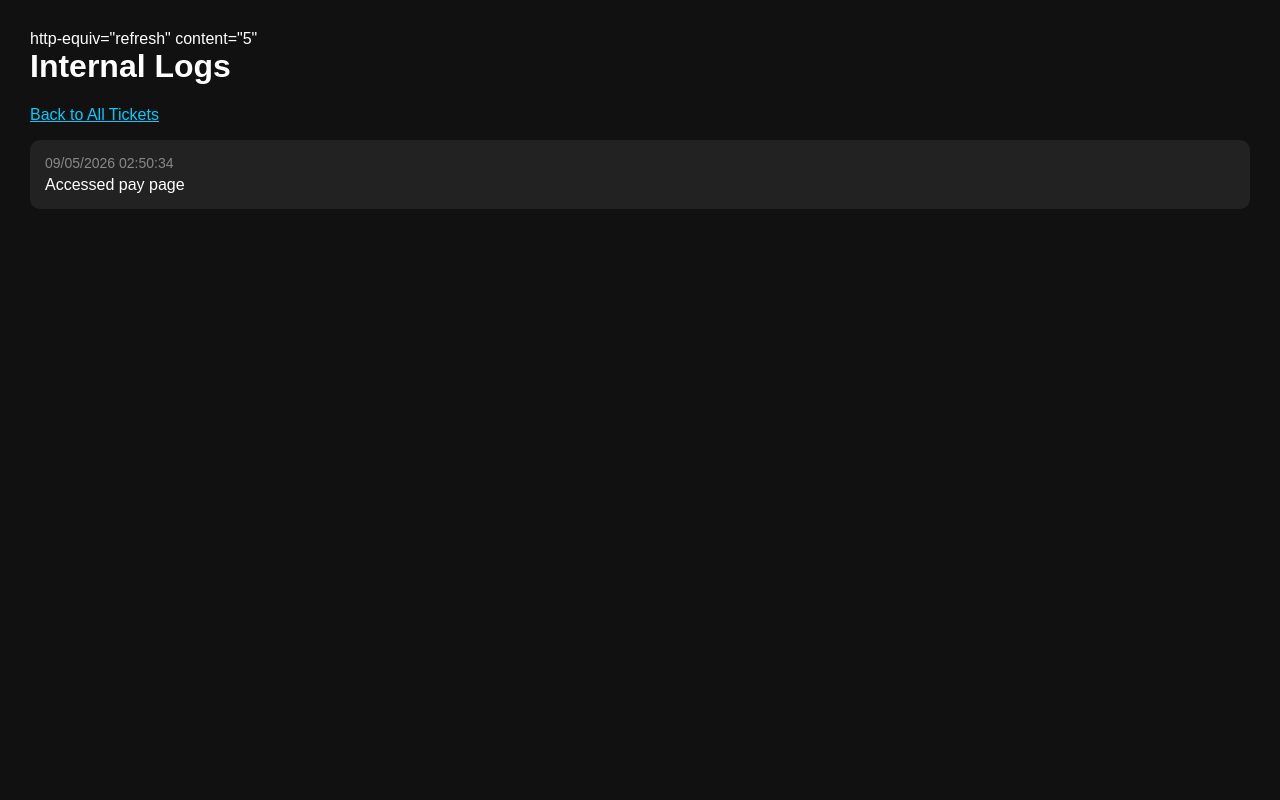
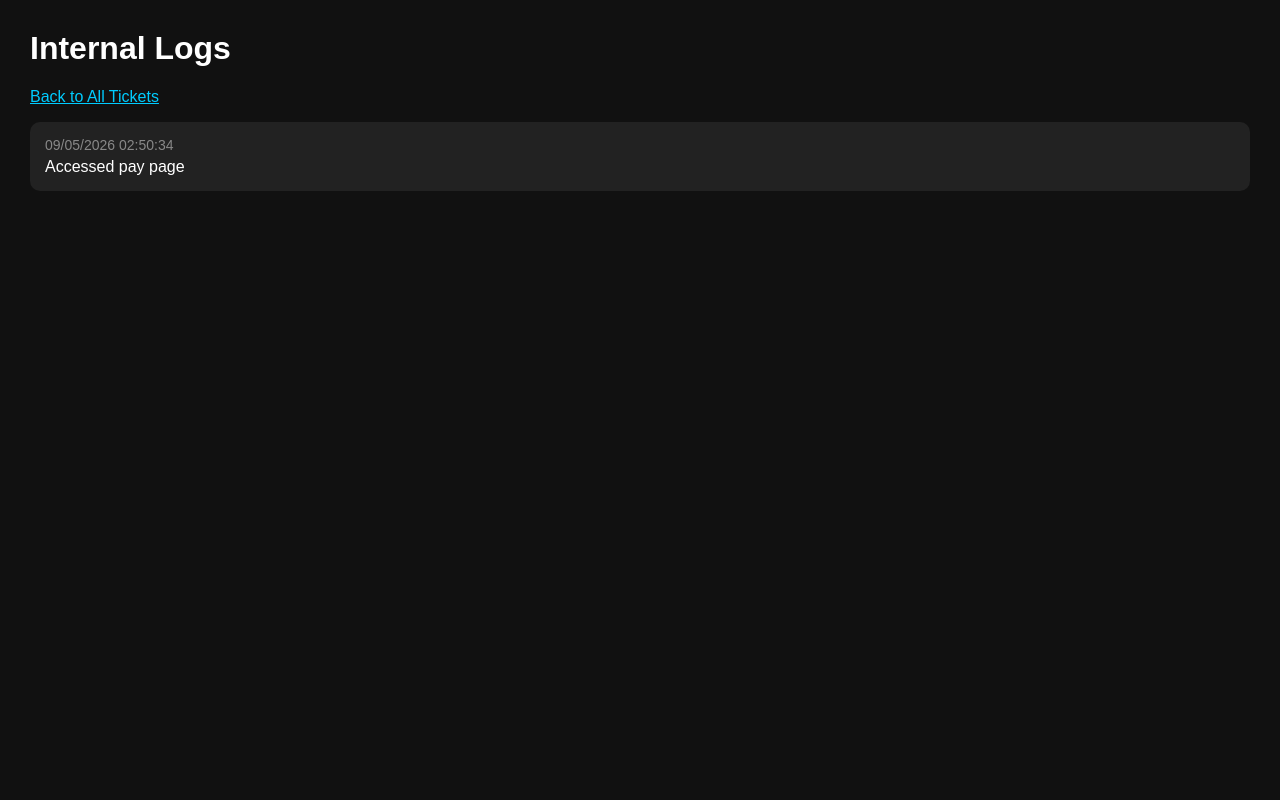
Before and after one commit to BennyGaming635/licenseportal, a Flask app: page /staff/log in a window 1280 px wide. Run offline with Flask 3, Linux system fonts and the light colour scheme; the visitor is signed in with stand-in values (Sample User, id 1); data comes from the database, SQL or seed files in the repository.

Commit message:
remove meta

```diff
--- a/templates/logs.html
+++ b/templates/logs.html
@@ -1,7 +1,6 @@
 <html>
     <head>
         <title>License Portal | Internal Logs</title>
-        <meta>http-equiv="refresh" content="5"</meta>
         <style>
             body {
                 background: #111;
```
